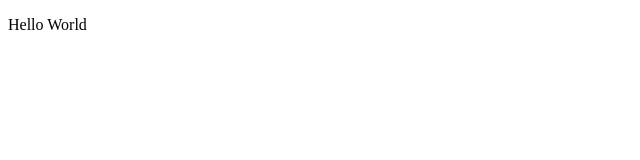
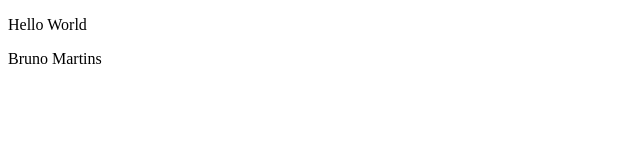
Before and after one commit to martinsbruno2008/dev_web, a plain HTML site: page index.html in a window 1280 px wide. Shown: the full height of the page, 0-640 px from the left. Drawn offline with Linux system fonts and the light colour scheme.

Commit message:
Adicionado nome no index.html

```diff
--- a/index.html
+++ b/index.html
@@ -7,5 +7,6 @@
 </head>
 <body>
     <p>Hello World</p>
+    Bruno Martins
 </body>
 </html>
```
